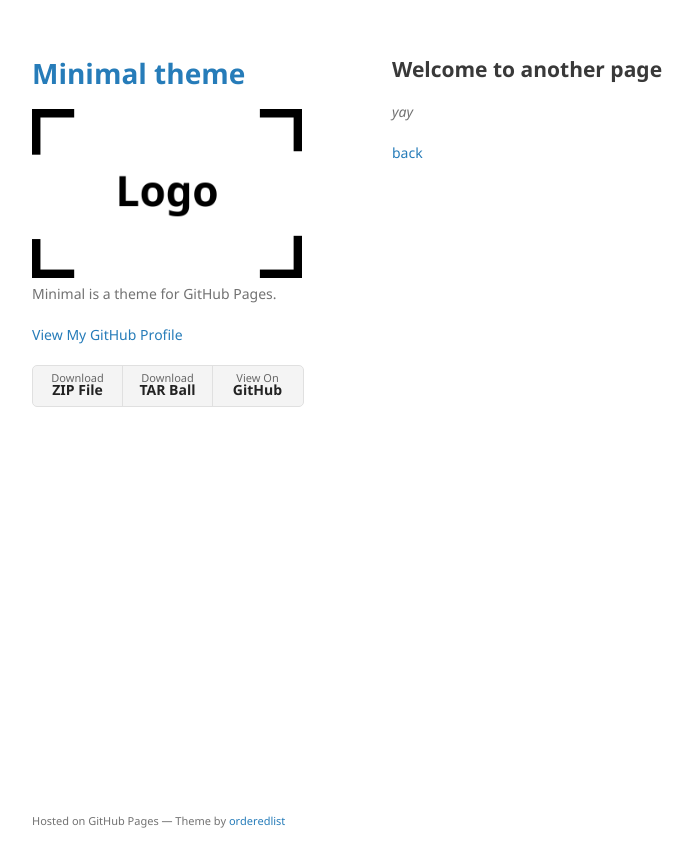
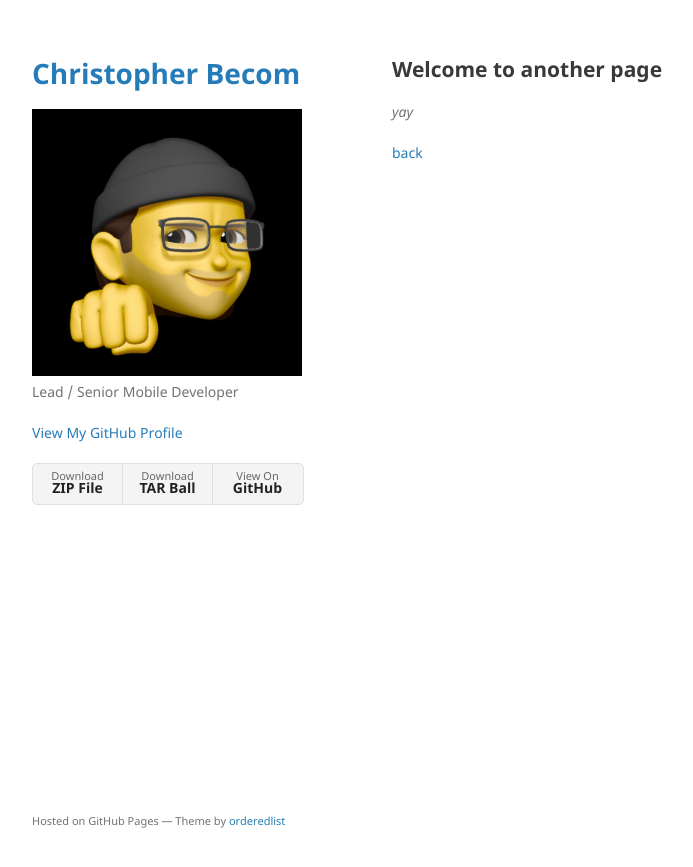
Before and after one commit to cnbecom/cnbecom.github.io, a Jekyll site: the page built from another-page.md, in a window 1280 px wide. Shown: the top 867 px of the page, without its empty margins (178-871 px from the left). Built offline with Jekyll 4.4.1, drawn with Linux system fonts in a browser that asks for light colours; our own code applies the rules of GitHub Pages for plain Markdown files.

Commit message:
Updated logo image

```diff
--- a/_config.yml
+++ b/_config.yml
@@ -1,6 +1,6 @@
-title: Minimal theme
-logo: /assets/img/logo.png
-description: Minimal is a theme for GitHub Pages.
+title: Christopher Becom
+logo: /assets/img/avatar.jpeg
+description: Lead / Senior Mobile Developer
 show_downloads: true
 google_analytics:
 theme: jekyll-theme-minimal
```
Also changed, not shown: assets/img/avatar.jpeg (added).
